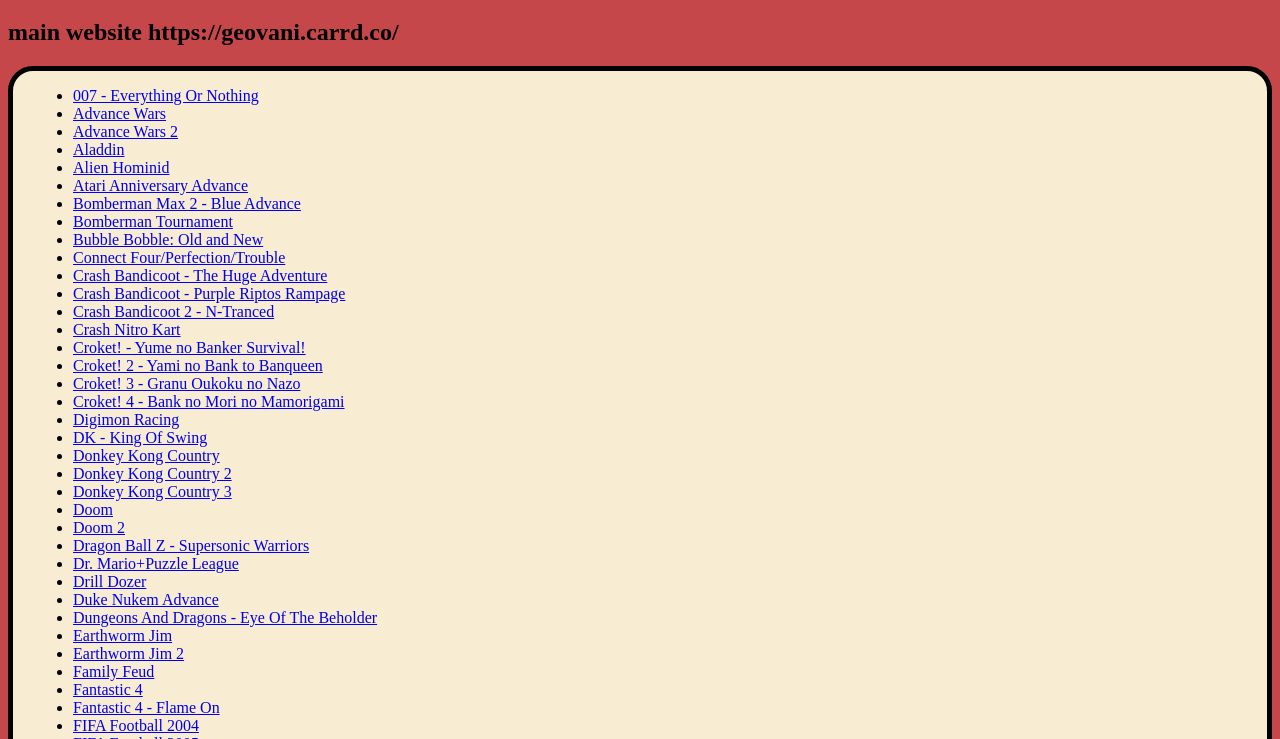
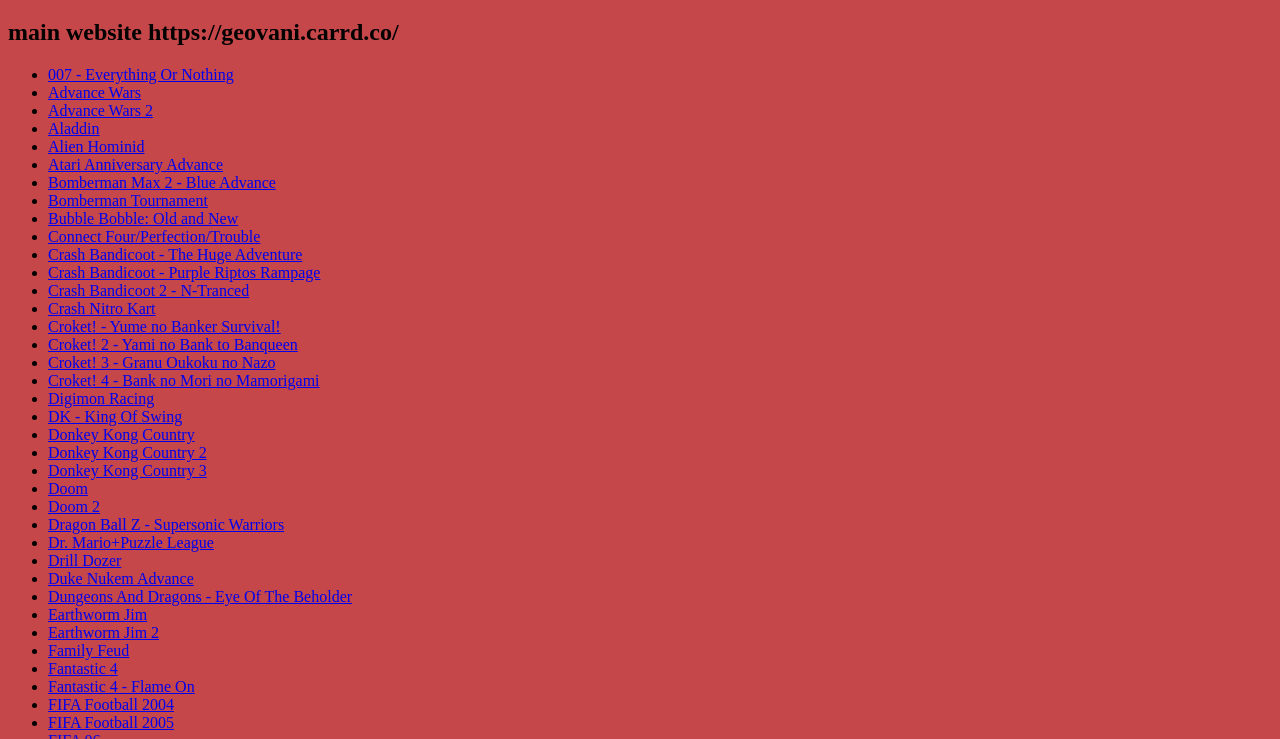
Before and after one commit to geovaniok/gboy, a plain HTML site: page index.html in a window 1280 px wide. Shown: the part 61-800 px from the top of the page. Drawn offline with Linux system fonts and the light colour scheme.

Commit message:
Update index.html

```diff
--- a/index.html
+++ b/index.html
@@ -8,7 +8,6 @@
     <body style="background:rgb(197, 71, 73);">
         <h1>Geovani's Games</h1>
         <h2>main website https://geovani.carrd.co/</h2>
-        <main style="border:5px black solid; border-radius:25px; background:rgb(248, 237, 210);padding-left:20px;">
           <ul>
                           <li><a href="./launcher.html#007">007 - Everything Or Nothing</a></li>
               <li><a href="./launcher.html#advancewars">Advance Wars</a></li>
```
